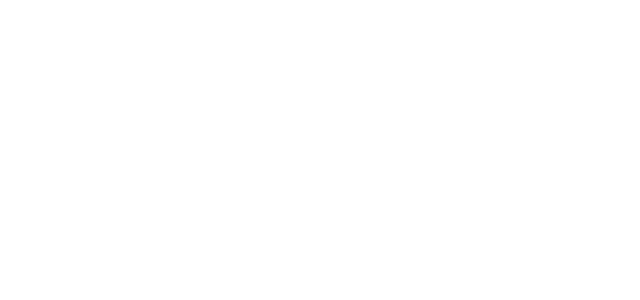
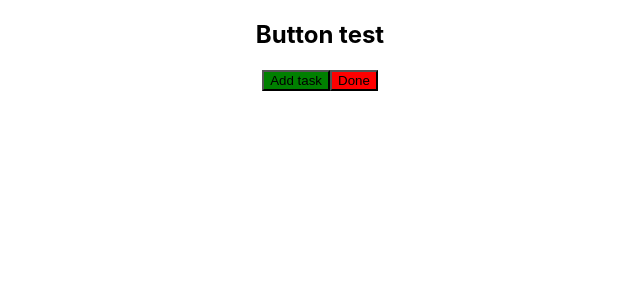
Before and after one commit to Inga-Helgadottir/ReactProjectWeek13, a React (Create React App) app: page / in a window 1280 px wide. Shown: the top 300 px of the page, without its empty margins (320-960 px from the left). Built offline with nearby package versions, Linux system fonts and the light colour scheme.

Commit message:
first button draft

```diff
--- a/src/App.js
+++ b/src/App.js
@@ -1,7 +1,24 @@
 import "./styles/App.css";
+import Button from "./components/Button.js";
 
 function App() {
-  return <div className="App"></div>;
+  const red = {
+    backgroundColor: "red"
+  }
+
+  const green = {
+    backgroundColor: "green"
+  }
+
+  return (
+  <div className="App">
+
+  <h2>Button test</h2>
+  <Button name="Add task" color={green}/>
+  <Button name="Done" color={red}/>
+
+  </div>
+  )
 }
 
 export default App;
--- /dev/null
+++ b/src/components/Button.js
@@ -0,0 +1,10 @@
+import React from 'react'
+
+
+const button = ({name, color}) => {
+  return (
+    <button style={color} className="myButton">{name}</button>
+  )
+}
+
+export default button
--- a/src/styles/App.css
+++ b/src/styles/App.css
@@ -36,3 +36,7 @@
     transform: rotate(360deg);
   }
 }
+
+/* .myButton {
+
+} */
```
